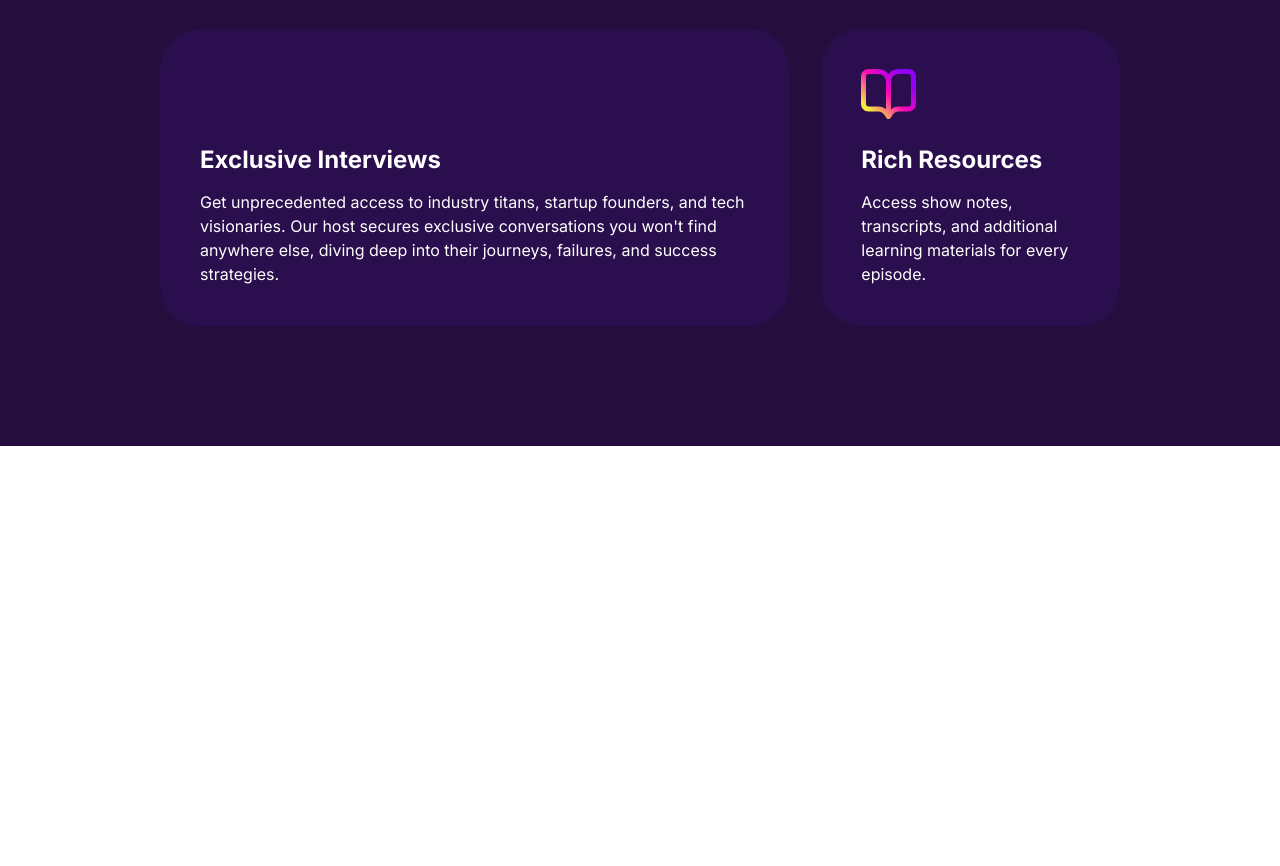
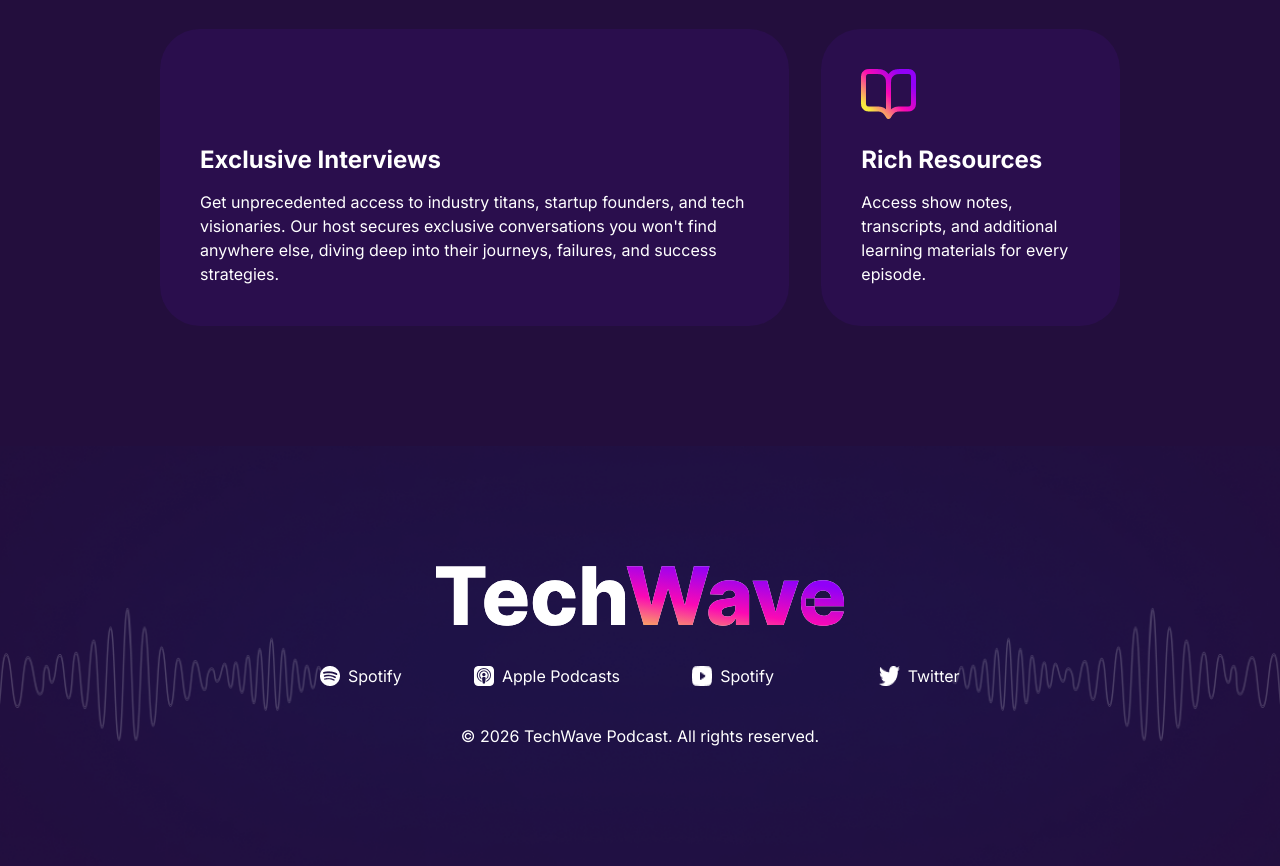
Before and after one commit to hhlenin/ph-assignment-2, a website: page index.html in a window 1280 px wide. Shown: the part 3325-4191 px from the top of the page. Before the commit the page ends 3771 px from the top, so only its background shows below. Drawn offline with Linux system fonts and the light colour scheme.

Commit message:
footer done

```diff
--- a/index.html
+++ b/index.html
@@ -204,5 +204,33 @@
         </div>
 
     </main>
+
+    <footer >
+        <div class="container">
+            <div class="footer-logo">
+                <img src="./assets/logo.svg" alt="">
+            </div>
+            <div class="footer-links">
+                <div class="footer-link">
+                    <img src="./assets/spotify.png" alt="">
+                    <p>Spotify</p>
+                </div>
+                <div class="footer-link">
+                    <img src="./assets/apple-podcast.png" alt="">
+                    <p>Apple Podcasts</p>
+                </div>
+                <div class="footer-link">
+                    <img src="./assets/youtube-podcast.png" alt="">
+                    <p>Spotify</p>
+                </div>
+                <div class="footer-link">
+                    <img src="./assets/twitter.png" alt="">
+                    <p>Twitter</p>
+                </div>
+
+            </div>
+            <p>© 2026 TechWave Podcast. All rights reserved.</p>
+        </div>
+    </footer>
 </body>
 </html>
--- a/styles/style.css
+++ b/styles/style.css
@@ -317,3 +317,36 @@
     width: 1.25rem;
     height: 1.25rem;
 }
+footer {
+    background-image: url("../assets/footer-bg.png");
+    background-repeat: no-repeat;
+    background-position: center ;
+    background-size: cover;
+    padding: 7.5rem;
+}
+.footer-logo {
+    width: 25.5rem;
+    height: 3.75rem;
+}
+.footer-logo img {
+    width: 100%;
+    height: 100%;
+}
+.footer-links {
+    display: grid;
+    gap: 2.5rem;
+    grid-template-columns: repeat(4, 1fr);
+    margin: 2.5rem auto;
+    justify-items: center;
+}
+.footer-link {
+    display: flex;
+    justify-items: center;
+    gap: .5rem;
+}
+footer .container {
+    display: flex;
+    flex-direction: column;
+    justify-content: center;
+    align-items: center;
+}
```
